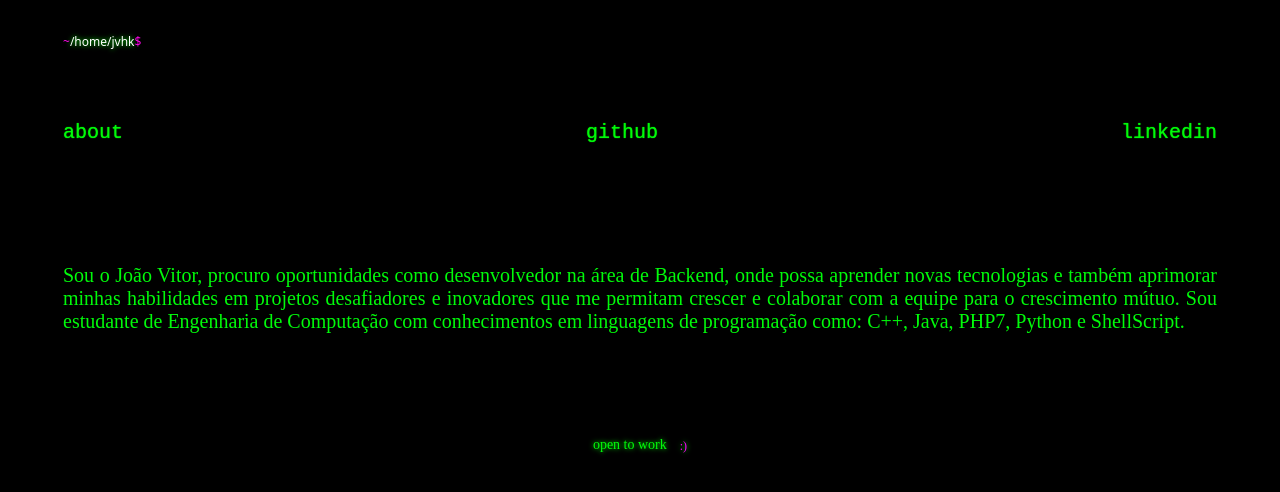
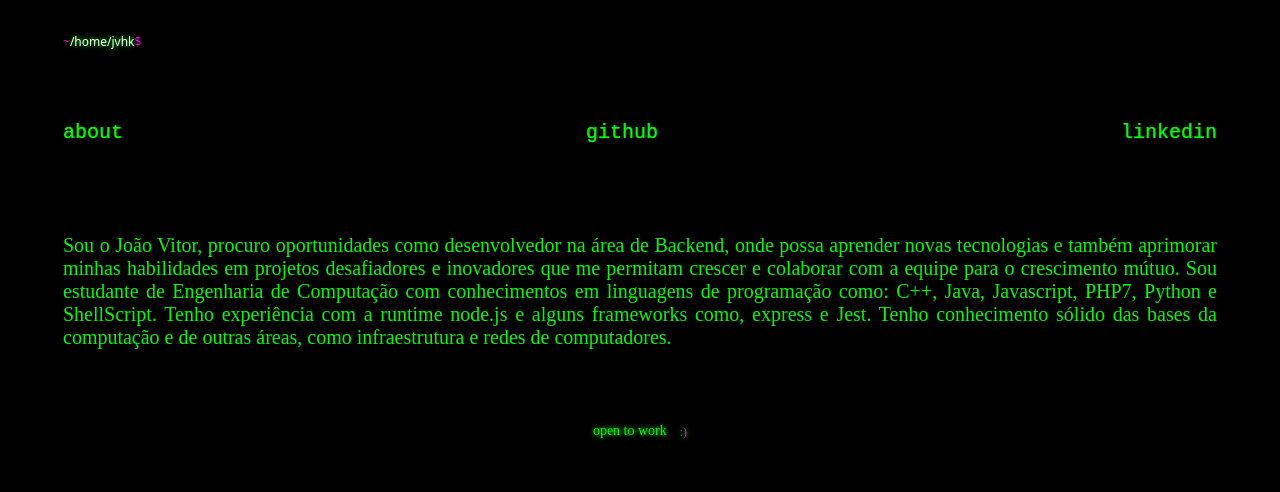
Before and after one commit to jvhk/jvhk.github.io, a plain HTML site: page index.html in a window 1280 px wide. Drawn offline with Linux system fonts and the light colour scheme.

Commit message:
title and text on div name

```diff
--- a/index.html
+++ b/index.html
@@ -3,7 +3,7 @@
 <head>
     <meta charset="UTF-8">
     <meta name="viewport" content="width=device-width, initial-scale=1.0">
-    <title>Task Timeline</title>
+    <title>jvhk</title>
     <link rel="stylesheet" href="main.css">
 </head>
 <body>
@@ -29,7 +29,9 @@
         </div>
     </div>
     <div id="name"><p style="text-align: justify;">Sou o João Vitor, procuro oportunidades como desenvolvedor na área de Backend, onde possa aprender novas tecnologias e também aprimorar minhas habilidades em projetos desafiadores e inovadores que me permitam crescer e colaborar com a equipe para o crescimento mútuo.
-        Sou estudante de Engenharia de Computação com conhecimentos em linguagens de programação como: C++, Java, PHP7, Python e ShellScript.</p>
+        Sou estudante de Engenharia de Computação com conhecimentos em linguagens de programação como: C++, Java, Javascript, PHP7, Python e ShellScript.
+        Tenho experiência com a runtime node.js e alguns frameworks como, express e Jest.
+        Tenho conhecimento sólido das bases da computação e de outras áreas, como infraestrutura e redes de computadores.</p>
     </div>
     <footer id="after-description"><p>open to work </p><div id="smile"><p>:)</p></div></footer>
   <script src="app.js">
--- a/main.css
+++ b/main.css
@@ -33,7 +33,7 @@ span{
 }
 
 #name{
-    padding: 50px;
+    padding:20px 50px;
     color: rgb(0, 250, 10)
 }
 
```
